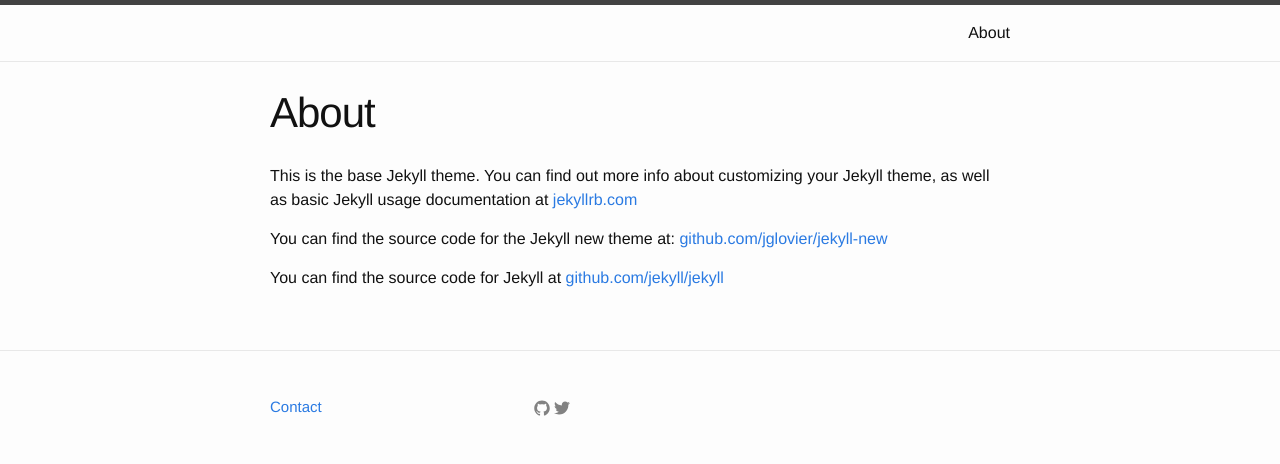
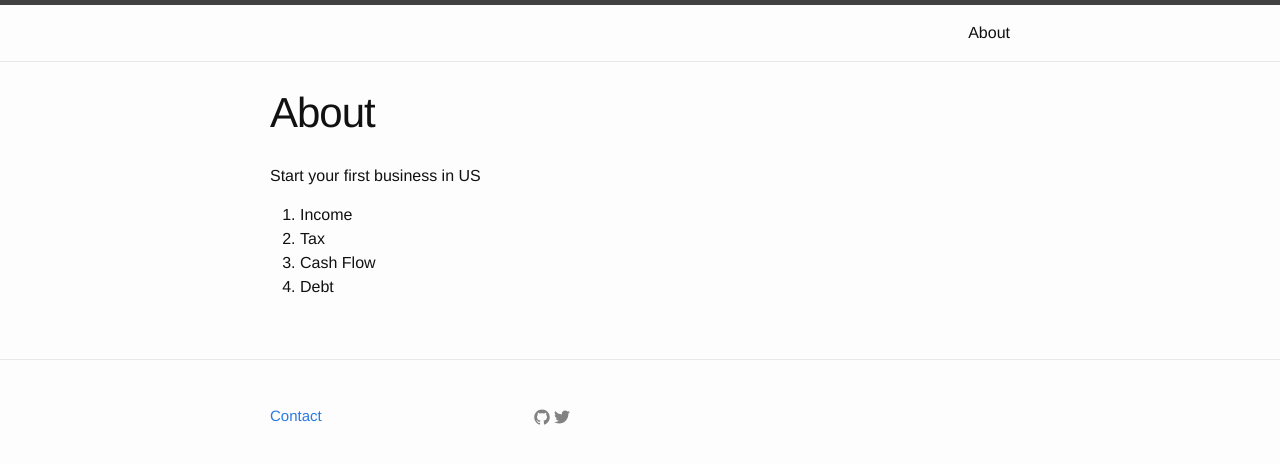
Before and after one commit to thetophu/thetophu.github.io, a Jekyll site: the page built from about.md, in a window 1280 px wide. Shown: the top 464 px of the page. Built offline with Jekyll 4.4.1, drawn with Linux system fonts in a browser that asks for light colours.

Commit message:
Update about.md

```diff
--- a/about.md
+++ b/about.md
@@ -4,8 +4,9 @@ title: About
 permalink: /about/
 ---
 
-This is the base Jekyll theme. You can find out more info about customizing your Jekyll theme, as well as basic Jekyll usage documentation at [jekyllrb.com](http://jekyllrb.com/)
+Start your first business in US
 
-You can find the source code for the Jekyll new theme at: [github.com/jglovier/jekyll-new](https://github.com/jglovier/jekyll-new)
-
-You can find the source code for Jekyll at [github.com/jekyll/jekyll](https://github.com/jekyll/jekyll)
+1. Income
+2. Tax
+2. Cash Flow
+3. Debt
```
